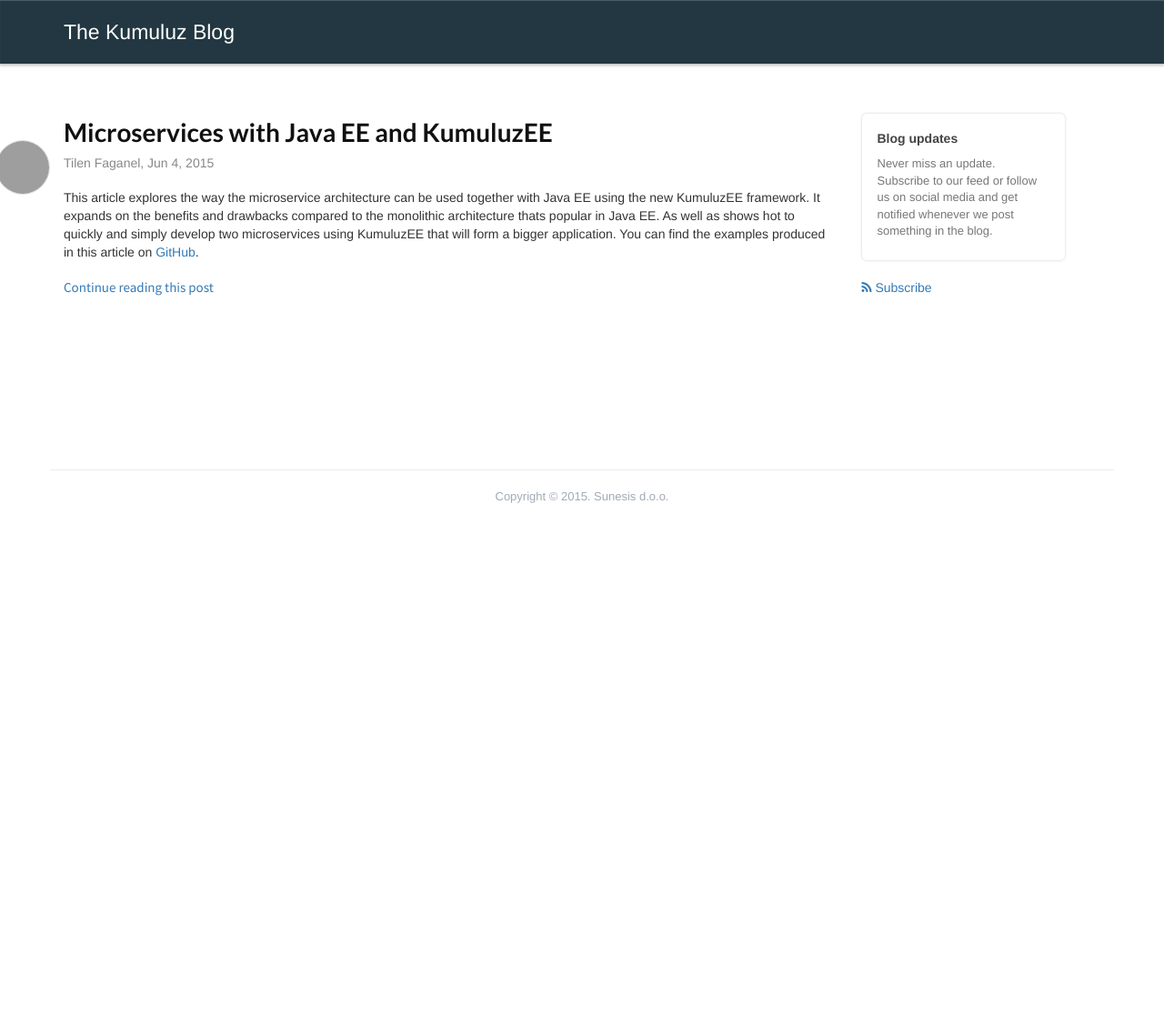
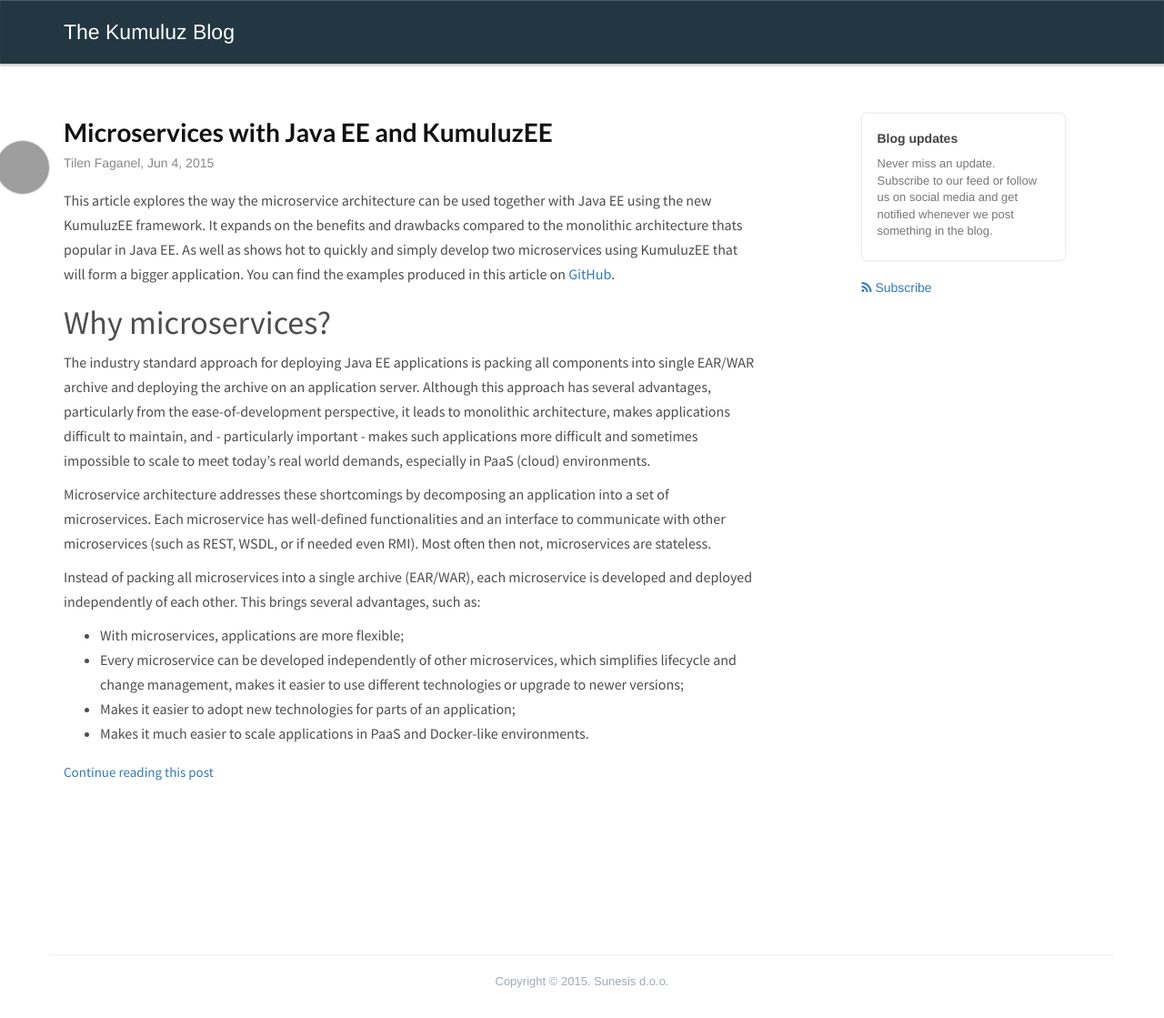
Before and after one commit to kumuluz/blog.sunesis.si, a Jekyll site: the page built from index.html, in a window 1280 px wide. Shown: the whole page at 91% size. Built offline with Jekyll 4.4.1, drawn with Linux system fonts in a browser that asks for light colours; before the commit the page ends 900 px from its top, so only the background shows below that; grey boxes are pictures that could not be loaded.

Commit message:
Extended post excerpt

```diff
--- a/_posts/2015-06-04-microservices-with-java-ee-and-kumuluzee.markdown
+++ b/_posts/2015-06-04-microservices-with-java-ee-and-kumuluzee.markdown
@@ -20,6 +20,8 @@
 - Every microservice can be developed independently of other microservices, which simplifies lifecycle and change management, makes it easier to use different technologies or upgrade to newer versions;
 - Makes it easier to adopt new technologies for parts of an application;
 - Makes it much easier to scale applications in PaaS and Docker-like environments.
+
+<!--more-->
 
 Microservice approach also has its drawbacks, particularly in the added complexity, related to development and particularly to the deployment. To deploy microservices on stand-alone containers requires several steps, such as configuring the containers, defining the dependencies, deploying the microservices, etc.
 
--- a/index.html
+++ b/index.html
@@ -19,9 +19,9 @@
                 <img src="//www.gravatar.com/avatar/{{ author.gravatar }}" class="avatar" alt="author" />
                 {{ author.name }}, {{ post.date | date: "%b %-d, %Y" }}
               </div>
-              <p class="intro">
-                {{ post.excerpt }}
-              </p>
+              <div class="intro">
+                {{ post.content | split:"<!--more-->" | first }}
+              </div>
               <a href="{{ post.url | prepend: site.baseurl }}" class="continue-reading">Continue reading this post</a>
             </div>
           {% endfor %}
```
